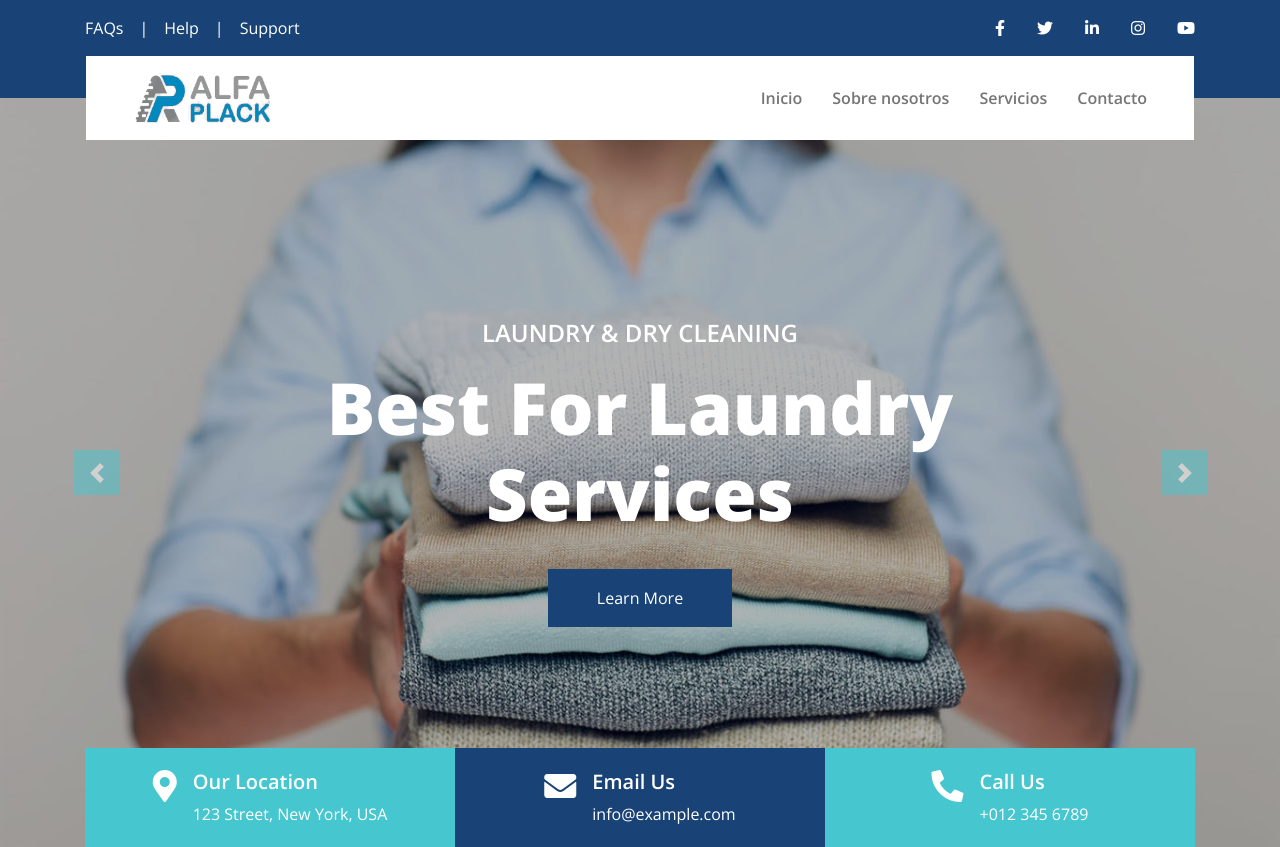
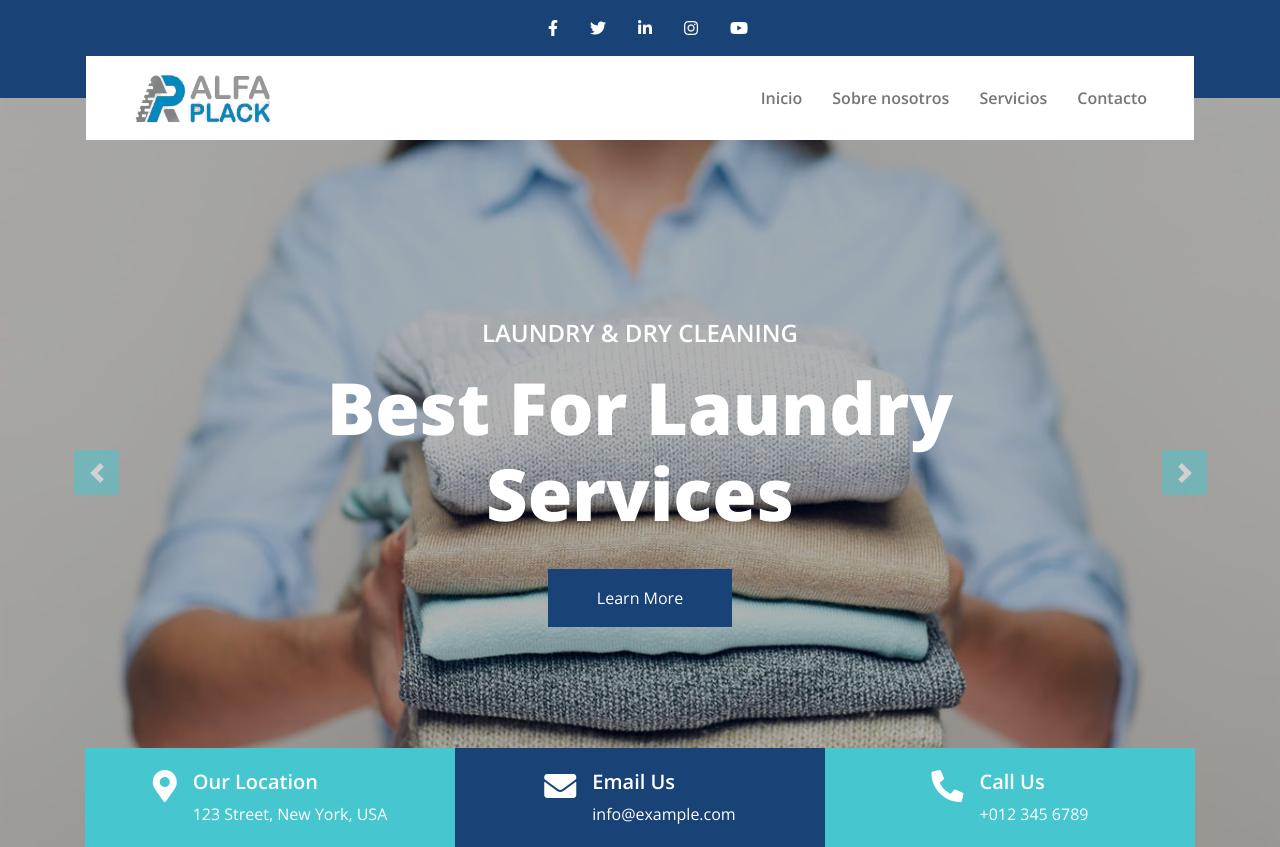
Before and after one commit to diegomarmiroli/alfaplack, a PHP site: page /Trabajos/index.php in a window 1280 px wide. Shown: the top 847 px of the page. Run offline with PHP 8.4, Linux system fonts and the light colour scheme.

Commit message:
Arreglos en topbar

```diff
--- a/view/modules/topbar.php
+++ b/view/modules/topbar.php
@@ -2,7 +2,7 @@
     <div class="container-fluid bg-primary py-3">
         <div class="container">
             <div class="row">
-                <div class="col-md-6 text-center text-lg-left mb-2 mb-lg-0">
+                <!-- <div class="col-md-6 text-center text-lg-left mb-2 mb-lg-0">
                     <div class="d-inline-flex align-items-center">
                         <a class="text-white pr-3" href="">FAQs</a>
                         <span class="text-white">|</span>
@@ -10,9 +10,10 @@
                         <span class="text-white">|</span>
                         <a class="text-white pl-3" href="">Support</a>
                     </div>
-                </div>
-                <div class="col-md-6 text-center text-lg-right">
-                    <div class="d-inline-flex align-items-center">
+                </div> -->
+                <!-- <div class="col-md-6 text-center text-lg-right"> -->
+                <div class="col-md-12 text-center text-lg-right">
+                    <div class="d-flex align-items-center justify-content-center">
                         <a class="text-white px-3" href="">
                             <i class="fab fa-facebook-f"></i>
                         </a>
```
